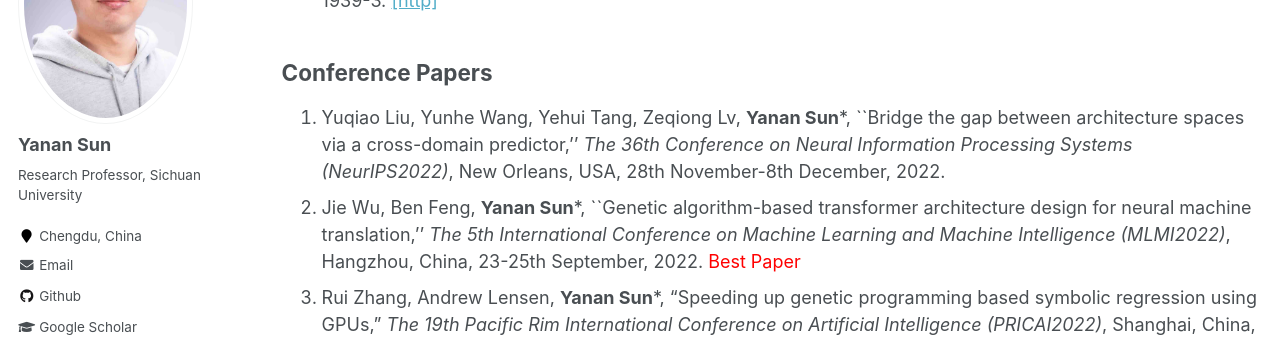
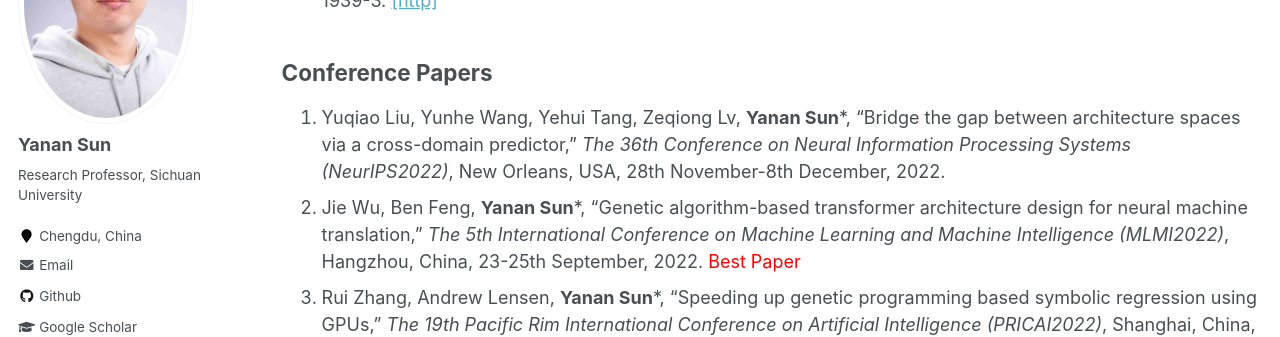
Before and after one commit to yn-sun/yn-sun.github.io, a Jekyll site: the page built from _pages/publications.md, in a window 1280 px wide and 900 px high, scrolled down 2490 px. Shown: the part 153-490 px from the top of the window. Built offline with Jekyll 4.4.1, drawn with Linux system fonts in a browser that asks for light colours; comment, search, counter and statistics services are not loaded; some of the changed text lies outside the part shown.

Commit message:
Update publications.md

```diff
--- a/_pages/publications.md
+++ b/_pages/publications.md
@@ -7,7 +7,7 @@ author_profile: true
 *indicating the corresponding author
 ## Journal Papers
 
-1. Qing Ye, Yuhao Zhou, Mingjia Shi, \textbf{Yanan Sun}, Jiancheng Lv, ``DLB: A dynamic load balance strategy for distributed training of deep neural networks,” <i>IEEE Transactions on Emerging Topics in Computational Intelligence</i>, Accepted. [Source code](https://github.com/Soptq/Dynamic_Load_Balance_DistributedDNN)
+1. Qing Ye, Yuhao Zhou, Mingjia Shi, \textbf{Yanan Sun}, Jiancheng Lv, "DLB: A dynamic load balance strategy for distributed training of deep neural networks," <i>IEEE Transactions on Emerging Topics in Computational Intelligence</i>, Accepted. [Source code](https://github.com/Soptq/Dynamic_Load_Balance_DistributedDNN)
 2. Zhanao Huang, Yongsheng Sang, **Yanan Sun**, Jiancheng Lv, "A neural network learning algorithm for highly imbalanced data classification," <i>Information Sciences</i>, vol. 612, pp. 496-513, 2022, DOI:10.1016/j.ins.2022.08.074.  [[http]](https://www.sciencedirect.com/science/article/pii/S0020025522009847)  [Source code](https://github.com/yn-sun/paper_source_code/tree/main/ZAH_IS_Paper)
 3. Xiangning Xie, Yuqiao Liu, **Yanan Sun***, Gary G. Yen, Bing Xue, Mengjie Zhang, "BenchENAS: A benchmarking platform for evolutionary neural architecture search," <i>IEEE Transactions on Evolutionary Computation</i>, 2022, DOI:10.1109/TEVC.2022.3147526. [[http]](https://ieeexplore.ieee.org/document/9697075)  [Source code](https://benchenas.com/)
 4. **Yanan Sun**, Gary G. Yen, Bing Xue, Mengjie Zhang, Jiancheng Lv, "ArcText: A unified text approach to describing convolutional neural network architectures," <i>IEEE Transactions on Artificial Intelligence</i>, 2021, DOI:10.1109/TAI.2021.3128502. [[http]](https://ieeexplore.ieee.org/document/9618852) [Source code](https://github.com/yn-sun/arctext)&nbsp;&nbsp;<span style="color: #FF0000">Research Frontier Paper (ONLY one per issue)</span>
@@ -37,8 +37,8 @@ author_profile: true
 
 
 ## Conference Papers
-1. Yuqiao Liu, Yunhe Wang, Yehui Tang, Zeqiong Lv, **Yanan Sun***, ``Bridge the gap between architecture spaces via a cross-domain predictor,'' <i>The 36th Conference on Neural Information Processing Systems (NeurIPS2022)</i>, New Orleans, USA, 28th November-8th December, 2022.
-2. Jie Wu, Ben Feng, **Yanan Sun***, ``Genetic algorithm-based transformer architecture design for neural machine translation,'' <i>The 5th International Conference on Machine Learning and Machine Intelligence (MLMI2022)</i>, Hangzhou, China, 23-25th September, 2022. <span style="color: #FF0000">Best Paper</span>
+1. Yuqiao Liu, Yunhe Wang, Yehui Tang, Zeqiong Lv, **Yanan Sun***, "Bridge the gap between architecture spaces via a cross-domain predictor," <i>The 36th Conference on Neural Information Processing Systems (NeurIPS2022)</i>, New Orleans, USA, 28th November-8th December, 2022.
+2. Jie Wu, Ben Feng, **Yanan Sun***, "Genetic algorithm-based transformer architecture design for neural machine translation," <i>The 5th International Conference on Machine Learning and Machine Intelligence (MLMI2022)</i>, Hangzhou, China, 23-25th September, 2022. <span style="color: #FF0000">Best Paper</span>
 3. Rui Zhang, Andrew Lensen, **Yanan Sun***, "Speeding up genetic programming based symbolic regression using GPUs," <i>The 19th Pacific Rim International Conference on Artificial Intelligence (PRICAI2022)</i>, Shanghai, China, 10-13th November, 2022.  [Source code]([https://github.com/J-Wu97/EVO-MTL](https://github.com/yn-sun/paper_source_code/tree/main/zhangrui_pricai))
 4. Jie Wu, **Yanan Sun***, "Adaptively joint pixel-wise semantic correlation in surface normal estimation," <i>International Joint Conference on Neural Networks (IJCNN 2022)</i>, Padua, Italy, 18-23th July, 2022.
 5. Zilin Xiao, **Yanan Sun***, "Exploring the effectiveness of appearance descriptor in DeepSORT," <i>International Joint Conference on Neural Networks (IJCNN 2022)</i>, Padua, Italy, 18-23th July, 2022.
```
